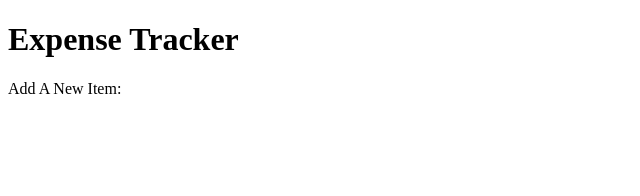
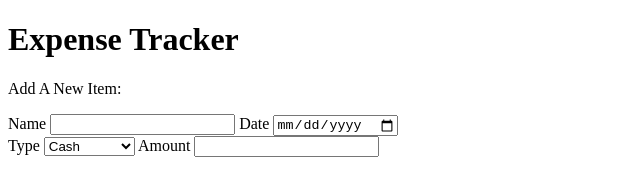
Before and after one commit to Studentofcodeinstitute/expense-tracker-renovated, a plain HTML site: page index.html in a window 1280 px wide. Shown: the whole page, without its empty margins (0-640 px from the left). Drawn offline with Linux system fonts and the light colour scheme.

Commit message:
Add create two external div element, contain four different type of input.

```diff
--- a/index.html
+++ b/index.html
@@ -18,5 +18,23 @@
         <p class="item">Add A New Item:</p>
     </header>
 
+    <div>
+        <label for="name">Name</label>
+        <input type="text" id="name" name="name">
+
+        <label for="date">Date</label>
+        <input type="date" id="date" name="date">
+    </div>
+    <div>
+        <label for="type">Type</label>
+        <select name="type" id="type">
+            <option value="cash">Cash</option>
+            <option value="credit">Credit-Card</option>
+        </select>
+
+        <label for="amount">Amount</label>
+        <input type="text" id="amount" name="amount">
+    </div>
+
 </body>
 </html>
```
